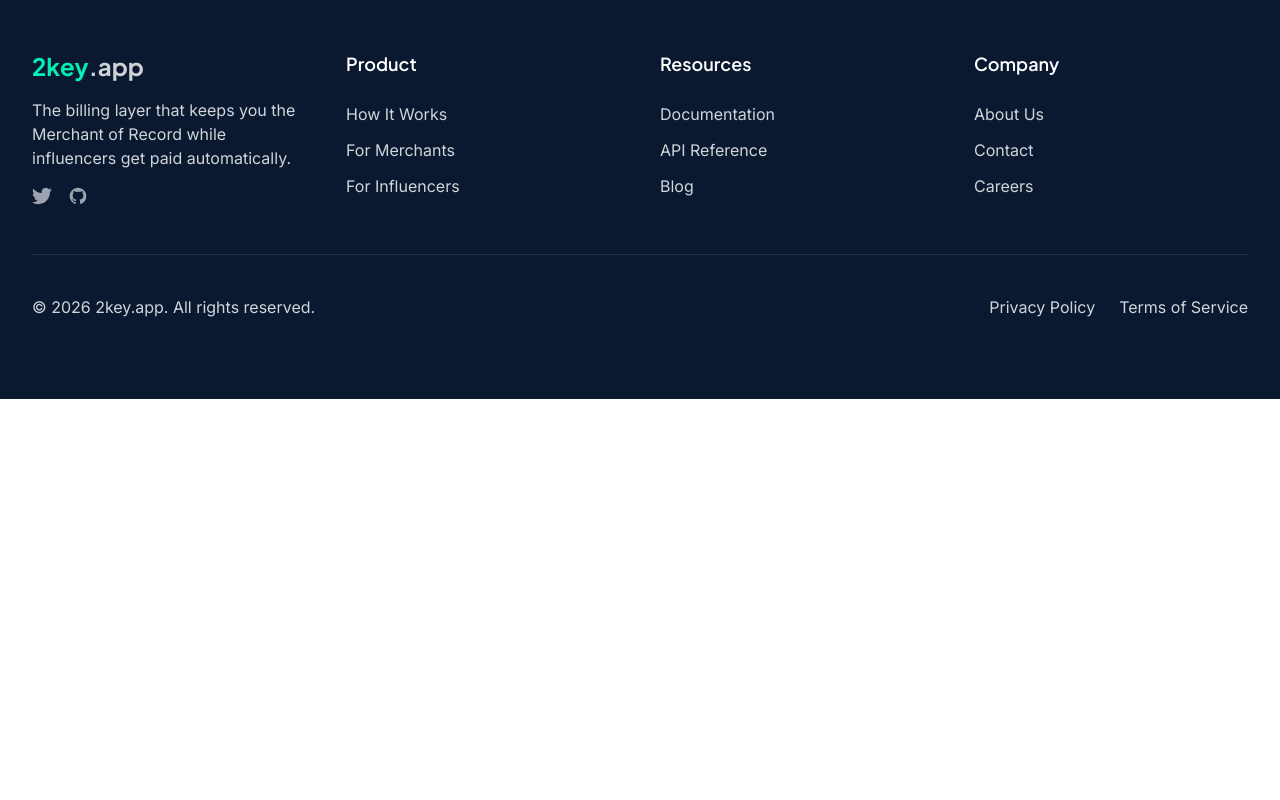
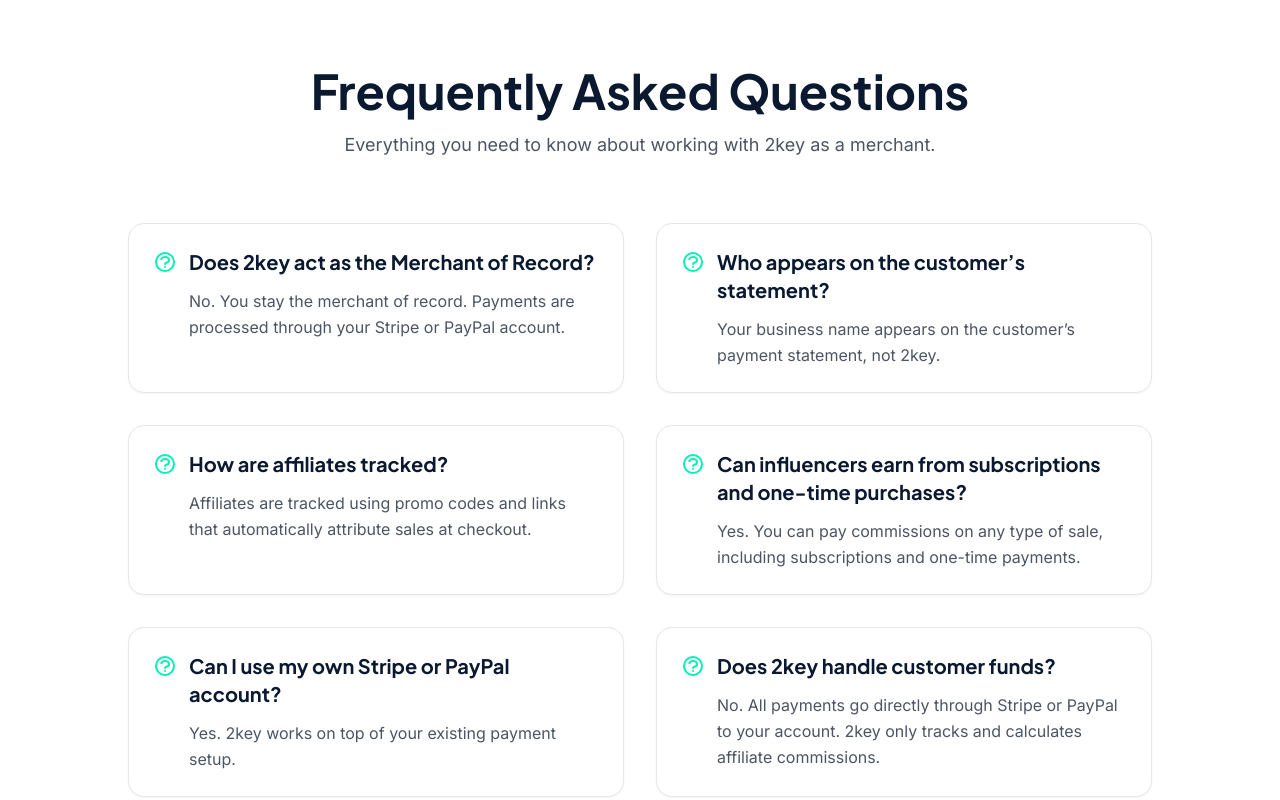
Before and after one commit to 2keyapp/2keyapp.github.io, a Next.js app: page /merchants in a window 1280 px wide. Shown: the part 5460-6260 px from the top of the page. Before the commit the page ends 5859 px from the top, so only its background shows below. Built offline with nearby package versions, Linux system fonts and the light colour scheme.

Commit message:
faqs added

```diff
--- /dev/null
+++ b/app/components/InfluencerFAQ.js
@@ -0,0 +1,49 @@
+export default function InfluencerFAQ() {
+  const faqs = [
+    {
+      question: "How do I earn money as an affiliate?",
+      answer: "You share your unique promo code or link. When someone uses it to make a purchase, you earn a commission automatically."
+    },
+    {
+      question: "How do I track my earnings?",
+      answer: "You can see all your sales, clicks, and earnings in your affiliate dashboard in real time."
+    }
+  ]
+
+  return (
+    <section className="relative py-16 sm:py-20 lg:py-24 bg-white border-t border-gray-200 overflow-hidden">
+      {/* Decorative gradient blur */}
+      <div className="absolute top-0 left-1/2 -translate-x-1/2 w-[800px] h-[300px] bg-teal/10 blur-[100px] rounded-full pointer-events-none -z-10"></div>
+
+      <div className="max-w-7xl mx-auto px-4 sm:px-6 lg:px-8 relative z-10">
+        <div className="text-center mb-12 sm:mb-16">
+          <h2 className="text-3xl sm:text-4xl md:text-5xl font-heading font-bold text-navy mb-4">
+            Frequently Asked Questions
+          </h2>
+          <p className="text-lg text-gray-600 max-w-2xl mx-auto">
+            Everything you need to know about earning as an affiliate on 2key.
+          </p>
+        </div>
+
+        <div className="grid grid-cols-1 md:grid-cols-2 gap-6 lg:gap-8 max-w-5xl mx-auto">
+          {faqs.map((faq, index) => (
+            <div
+              key={index}
+              className="bg-white border border-gray-200 shadow-sm rounded-2xl p-6 hover:shadow-md transition-shadow duration-300"
+            >
+              <h3 className="text-lg sm:text-xl font-heading font-bold text-navy mb-3 flex items-start gap-3">
+                <svg className="w-6 h-6 text-teal flex-shrink-0 mt-0.5" fill="none" stroke="currentColor" viewBox="0 0 24 24">
+                  <path strokeLinecap="round" strokeLinejoin="round" strokeWidth={2} d="M8.228 9c.549-1.165 2.03-2 3.772-2 2.21 0 4 1.343 4 3 0 1.4-1.278 2.575-3.006 2.907-.542.104-.994.54-.994 1.093m0 3h.01M21 12a9 9 0 11-18 0 9 9 0 0118 0z" />
+                </svg>
+                {faq.question}
+              </h3>
+              <p className="text-gray-600 text-base leading-relaxed pl-9">
+                {faq.answer}
+              </p>
+            </div>
+          ))}
+        </div>
+      </div>
+    </section>
+  )
+}
--- /dev/null
+++ b/app/components/MerchantFAQ.js
@@ -0,0 +1,73 @@
+export default function MerchantFAQ() {
+  const faqs = [
+    {
+      question: "Does 2key act as the Merchant of Record?",
+      answer: "No. You stay the merchant of record. Payments are processed through your Stripe or PayPal account."
+    },
+    {
+      question: "Who appears on the customer’s statement?",
+      answer: "Your business name appears on the customer’s payment statement, not 2key."
+    },
+    {
+      question: "How are affiliates tracked?",
+      answer: "Affiliates are tracked using promo codes and links that automatically attribute sales at checkout."
+    },
+    {
+      question: "Can influencers earn from subscriptions and one-time purchases?",
+      answer: "Yes. You can pay commissions on any type of sale, including subscriptions and one-time payments."
+    },
+    {
+      question: "Can I use my own Stripe or PayPal account?",
+      answer: "Yes. 2key works on top of your existing payment setup."
+    },
+    {
+      question: "Does 2key handle customer funds?",
+      answer: "No. All payments go directly through Stripe or PayPal to your account. 2key only tracks and calculates affiliate commissions."
+    },
+    {
+      question: "How do I track which affiliate made a sale?",
+      answer: "Each affiliate gets a unique promo code or link. When a customer uses it, the sale is automatically attributed to that affiliate."
+    },
+    {
+      question: "Do I need to change my checkout or payment setup?",
+      answer: "No. 2key works with your existing Stripe or PayPal setup. You don’t need to rebuild your checkout."
+    }
+  ]
+
+  return (
+    <section className="relative py-16 sm:py-20 lg:py-24 bg-white border-t border-gray-200 overflow-hidden">
+      {/* Decorative gradient blur */}
+      <div className="absolute top-0 left-1/2 -translate-x-1/2 w-[800px] h-[300px] bg-teal/10 blur-[100px] rounded-full pointer-events-none -z-10"></div>
+
+      <div className="max-w-7xl mx-auto px-4 sm:px-6 lg:px-8 relative z-10">
+        <div className="text-center mb-12 sm:mb-16">
+          <h2 className="text-3xl sm:text-4xl md:text-5xl font-heading font-bold text-navy mb-4">
+            Frequently Asked Questions
+          </h2>
+          <p className="text-lg text-gray-600 max-w-2xl mx-auto">
+            Everything you need to know about working with 2key as a merchant.
+          </p>
+        </div>
+
+        <div className="grid grid-cols-1 md:grid-cols-2 gap-6 lg:gap-8 max-w-5xl mx-auto">
+          {faqs.map((faq, index) => (
+            <div
+              key={index}
+              className="bg-white border border-gray-200 shadow-sm rounded-2xl p-6 hover:shadow-md transition-shadow duration-300"
+            >
+              <h3 className="text-lg sm:text-xl font-heading font-bold text-navy mb-3 flex items-start gap-3">
+                <svg className="w-6 h-6 text-teal flex-shrink-0 mt-0.5" fill="none" stroke="currentColor" viewBox="0 0 24 24">
+                  <path strokeLinecap="round" strokeLinejoin="round" strokeWidth={2} d="M8.228 9c.549-1.165 2.03-2 3.772-2 2.21 0 4 1.343 4 3 0 1.4-1.278 2.575-3.006 2.907-.542.104-.994.54-.994 1.093m0 3h.01M21 12a9 9 0 11-18 0 9 9 0 0118 0z" />
+                </svg>
+                {faq.question}
+              </h3>
+              <p className="text-gray-600 text-base leading-relaxed pl-9">
+                {faq.answer}
+              </p>
+            </div>
+          ))}
+        </div>
+      </div>
+    </section>
+  )
+}
--- a/app/influencers/page.js
+++ b/app/influencers/page.js
@@ -5,6 +5,7 @@
 import WhyWeAreDifferent from '../components/WhyWeAreDifferent'
 import WhatYouEarnOn from '../components/WhatYouEarnOn'
 import InfluencerNetwork from '../components/InfluencerNetwork'
+import InfluencerFAQ from '../components/InfluencerFAQ'
 
 export default function InfluencersPage() {
   return (
@@ -15,6 +16,7 @@
       <WhyWeAreDifferent />
       <WhatYouEarnOn />
       <InfluencerNetwork />
+      <InfluencerFAQ />
       <Footer />
     </>
   )
--- a/app/merchants/page.js
+++ b/app/merchants/page.js
@@ -5,6 +5,7 @@
 import WhatMerchantsGet from '../components/WhatMerchantsGet'
 import MerchantOfRecordClarity from '../components/MerchantOfRecordClarity'
 import SellerOnboardingFlow from '../components/SellerOnboardingFlow'
+import MerchantFAQ from '../components/MerchantFAQ'
 import Link from 'next/link'
 
 export default function MerchantsPage() {
@@ -17,6 +18,7 @@
         <WhatMerchantsGet />
         <MerchantOfRecordClarity />
         <SellerOnboardingFlow />
+        <MerchantFAQ />
       </main>
       <Footer />
     </>
```
